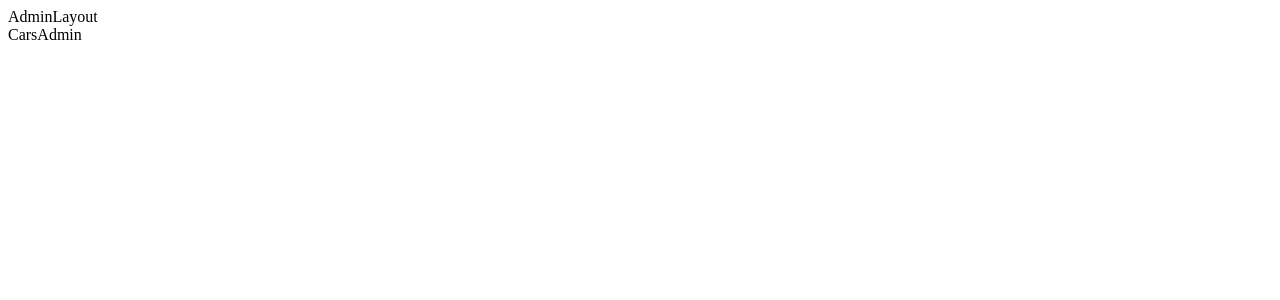
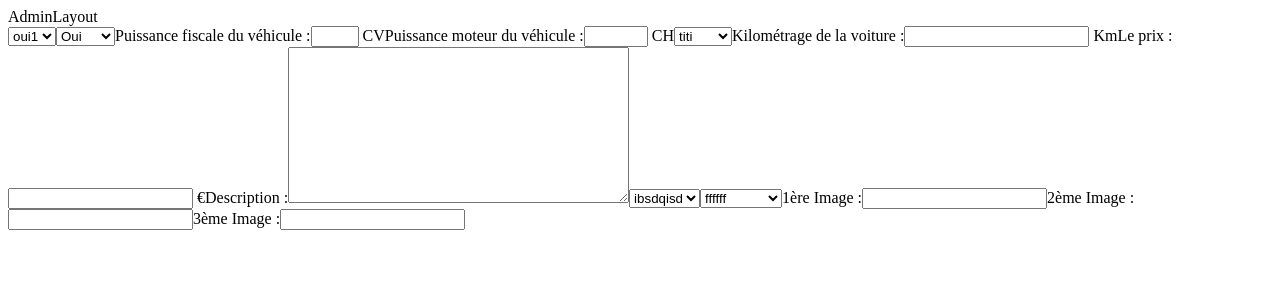
Before and after one commit to MrCelsus/CheckPoint4, a React (Vite) app in the folder frontend/: page /admin/cars in a window 1280 px wide. Shown: the top 300 px of the page. Built offline with nearby package versions, Linux system fonts and the light colour scheme.

Commit message:
Création de mon form

```diff
--- a/frontend/src/Admin/pages/CarsAdmin.jsx
+++ b/frontend/src/Admin/pages/CarsAdmin.jsx
@@ -1,7 +1,101 @@
 import React from "react";
 
 function CarsAdmin() {
-  return <div>CarsAdmin</div>;
+  return (
+    <main>
+      <form action="">
+        <select name="brand" id="brand">
+          <option value="">oui1</option>
+          <option value="">oui2</option>
+          <option value="">oui3</option>
+        </select>
+        <select name="modelId" id="modelId">
+          <option value="">Oui</option>
+          <option value="">NNon</option>
+          <option value="">TOTO</option>
+        </select>
+        <label htmlFor="fiscalPower">
+          Puissance fiscale du véhicule :
+          <input
+            type="number"
+            name="fiscalPower"
+            id="fiscalPower"
+            min={0}
+            max={6}
+            required
+          />{" "}
+          CV
+        </label>
+        <label htmlFor="motorPower">
+          Puissance moteur du véhicule :
+          <input
+            type="number"
+            name="motorPower"
+            id="motorPower"
+            min={0}
+            max={110}
+            required
+          />{" "}
+          CH
+        </label>
+        <select name="fuelId" id="fuelId">
+          <option value="">titi</option>
+          <option value="">tutu</option>
+          <option value="">ouioui</option>
+        </select>
+        <label htmlFor="kilometers">
+          Kilométrage de la voiture :
+          <input
+            type="number"
+            name="kilometers"
+            id="kilometers"
+            min={0}
+            required
+          />{" "}
+          Km
+        </label>
+        <label htmlFor="price">
+          Le prix :
+          <input type="number" name="price" id="price" min={0} required /> €
+        </label>
+        <label htmlFor="description">
+          Description :
+          <textarea
+            name="description"
+            id="description"
+            cols="40"
+            rows="10"
+            autoComplete="off"
+            minLength={50}
+            maxLength={350}
+            required
+          />
+        </label>
+        <select name="externalId" id="externalId">
+          <option value="">ibsdqisd</option>
+          <option value="">fgbqq</option>
+          <option value="">nsqnq</option>
+        </select>
+        <select name="interiorId" id="interiorId">
+          <option value="">ffffff</option>
+          <option value="">sssssssss</option>
+          <option value="">hhhhh</option>
+        </select>
+        <label htmlFor="image1">
+          1ère Image :
+          <input type="text" name="image1" id="image1" />
+        </label>
+        <label htmlFor="image2">
+          2ème Image :
+          <input type="text" name="image2" id="image2" />
+        </label>
+        <label htmlFor="image3">
+          3ème Image :
+          <input type="text" name="image3" id="image3" />
+        </label>
+      </form>
+    </main>
+  );
 }
 
 export default CarsAdmin;
```
